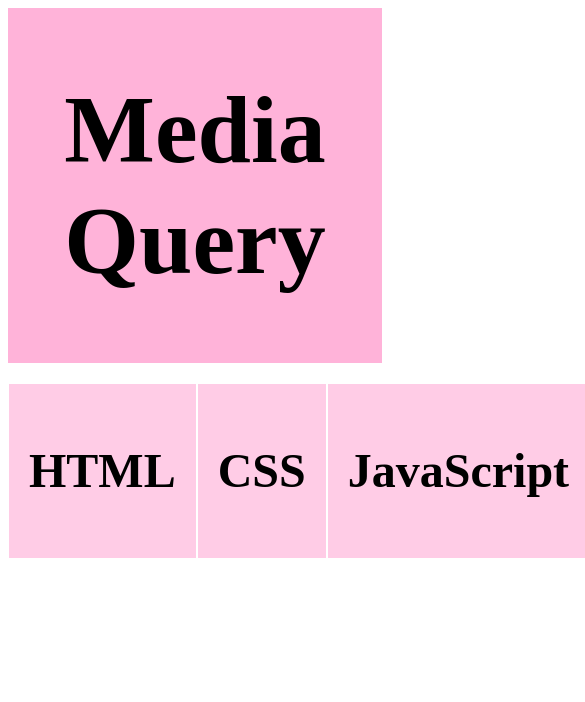
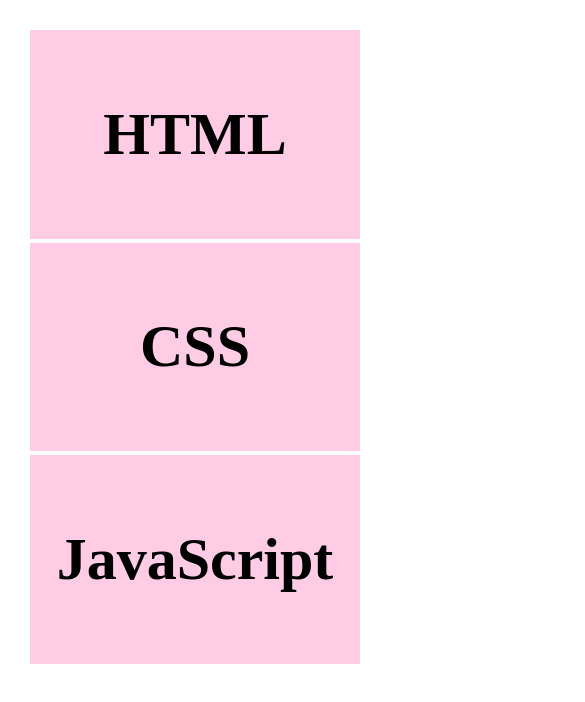
Before and after one commit to gayatriguntreddi/media-query, a plain HTML site: page index.html in a window 390 px wide. Shown: the whole page, 585 px wide, since content can reach past the window. Drawn offline with Linux system fonts and the light colour scheme.

Commit message:
orientation

```diff
--- a/index.html
+++ b/index.html
@@ -8,9 +8,7 @@
     <link rel="stylesheet" href="style.css">
 </head>
 <body>
-  <header class="MQ">
-    <h1>Media Query</h1>
-</header>
+
 
 <div class="MQS">
 
--- a/style.css
+++ b/style.css
@@ -1,33 +1,48 @@
-@media (min-width: 60%) and (max-width: 100%){
 
-    .MQS1
-    {
-        font-size: 2rem;
 
-        padding: 20px;
-
-    }
-}
-.MQ{
-    display: block;
-    background-color: #ffb3d9;
-    font-size: 3rem;
-    text-align: center;
-    padding: 2px;
-}
 
 .MQS
 {
     display: flex;
-    justify-content: space-around;
- padding: 20px 0;
+    justify-content: space-evenly;
+ padding: 20px;
 
 }
 .MQS1
     {
-        font-size: 2rem;
+        font-size: 15px;
         background-color: #ffcce6;
         padding: 20px;
         text-align: center;
-        margin: 1px;
+        margin: 2px;
     }
+
+
+    @media (min-width: 840px) and (max-width: 1064px) and (orientation: landscape){
+
+        .MQS{
+            flex-direction: row;
+        }
+        .MQS1
+        {
+            font-size: 20px;
+
+            padding: 20px;
+
+        }
+    }
+
+    @media (min-width: 100px ) and (max-width: 839px) and (orientation: portrait){
+
+        .MQS{
+            flex-direction: column;
+        }
+
+        .MQS1
+        {
+            font-size: 40px;
+
+            padding: 20px;
+
+        }
+    }
```
